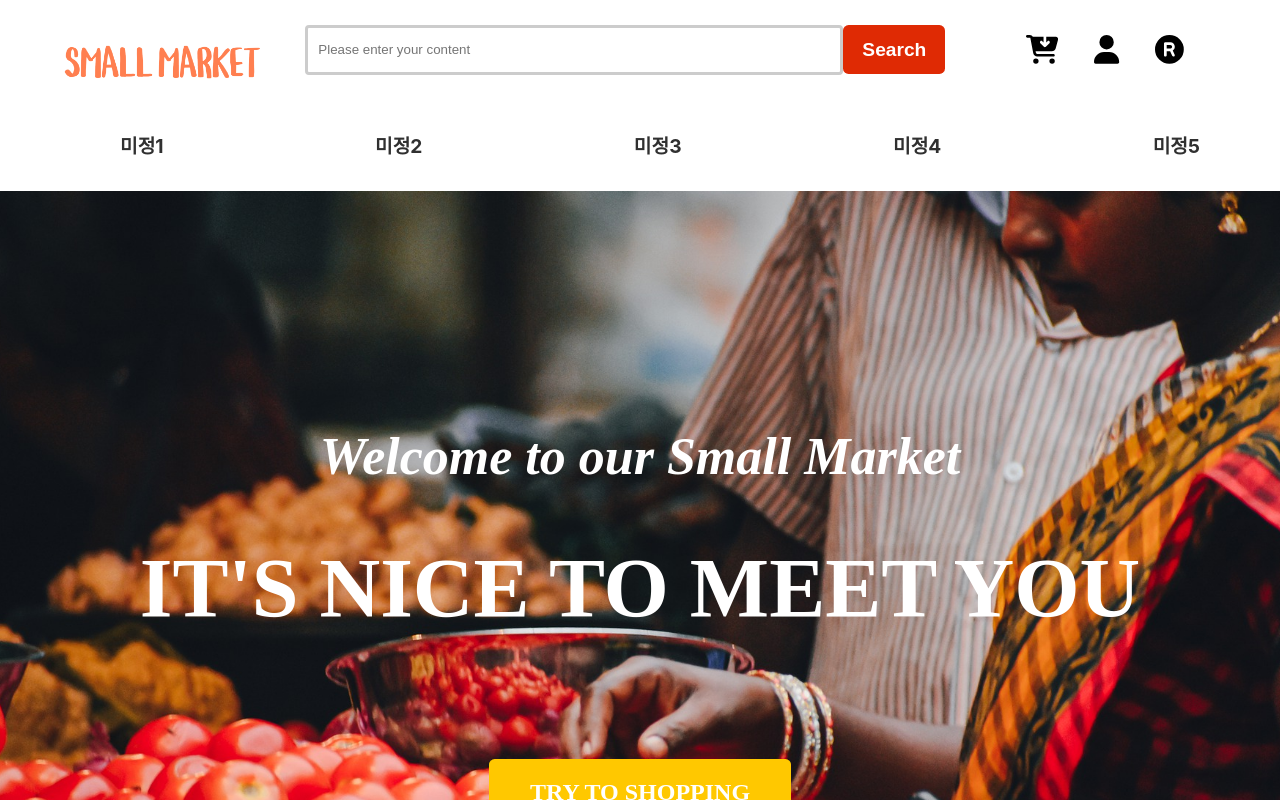
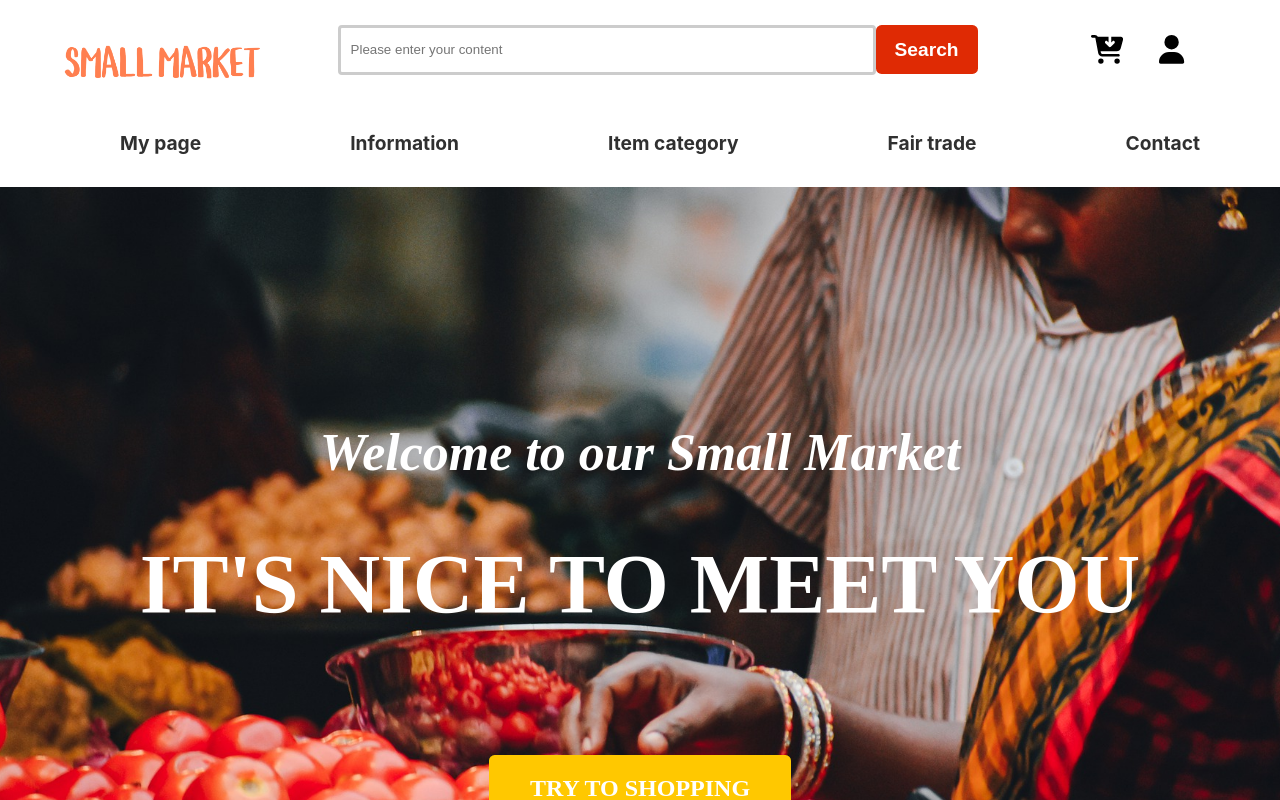
Before and after one commit to hovelopin/SmallMarket, a React (Create React App) app: page / in a window 1280 px wide. Shown: the top 800 px of the page. Built offline with nearby package versions, Linux system fonts and the light colour scheme.

Commit message:
Fix: Header 수정

```diff
--- a/src/components/UI/container/header.jsx
+++ b/src/components/UI/container/header.jsx
@@ -1,10 +1,10 @@
-import { useContext } from "react"
+import { useEffect, useContext } from "react"
 import { useHistory } from "react-router-dom"
 import styled from "styled-components"
 import Container from "@components/UI/atoms/container/container"
 import LinkGroup from "@components/UI/blocks/linkGroup/linkGroup"
 import SearchBar from "@components/UI/blocks/searchBar/searchBar"
-import { DispatchContext } from "@/context/auth/authContext"
+import { AuthStateContext, DispatchContext } from "@/context/auth/authContext"
 import AuthTypes from "@/context/types/authRequestType"
 import Icon from "@/icon/icon"
 import Theme from "@util/style/theme"
@@ -12,6 +12,8 @@ import CookieStorage from "@/storage/cookieStorage"
 
 const Header = () => {
     const authDispatch = useContext(DispatchContext)
+    const authState = useContext(AuthStateContext)
+
     const history = useHistory()
 
     const userMenuItems = [
@@ -35,36 +37,37 @@ const Header = () => {
                 }
             },
         },
-        {
-            name: CookieStorage.getItem() ? null : "signup",
-            handleClick: () => {
-                history.push("/register")
-            },
-        },
     ]
 
     const menuItems = [
         {
-            name: "미정1",
+            name: "My page",
             path: "/미정1",
         },
         {
-            name: "미정2",
+            name: "Information",
             path: "/미정2",
         },
         {
-            name: "미정3",
+            name: "Item category",
+            path: "/items",
+        },
+        {
+            name: "Fair trade",
             path: "/미정3",
         },
         {
-            name: "미정4",
-            path: "/미정4",
-        },
-        {
-            name: "미정5",
-            path: "/미정5",
+            name: "Contact",
+            path: "/contact",
         },
     ]
+
+    useEffect(() => {
+        authDispatch({
+            type: AuthTypes.login,
+            payload: authState,
+        })
+    }, [authDispatch])
 
     const handleLogoImgClick = () => {
         history.push("/")
```
